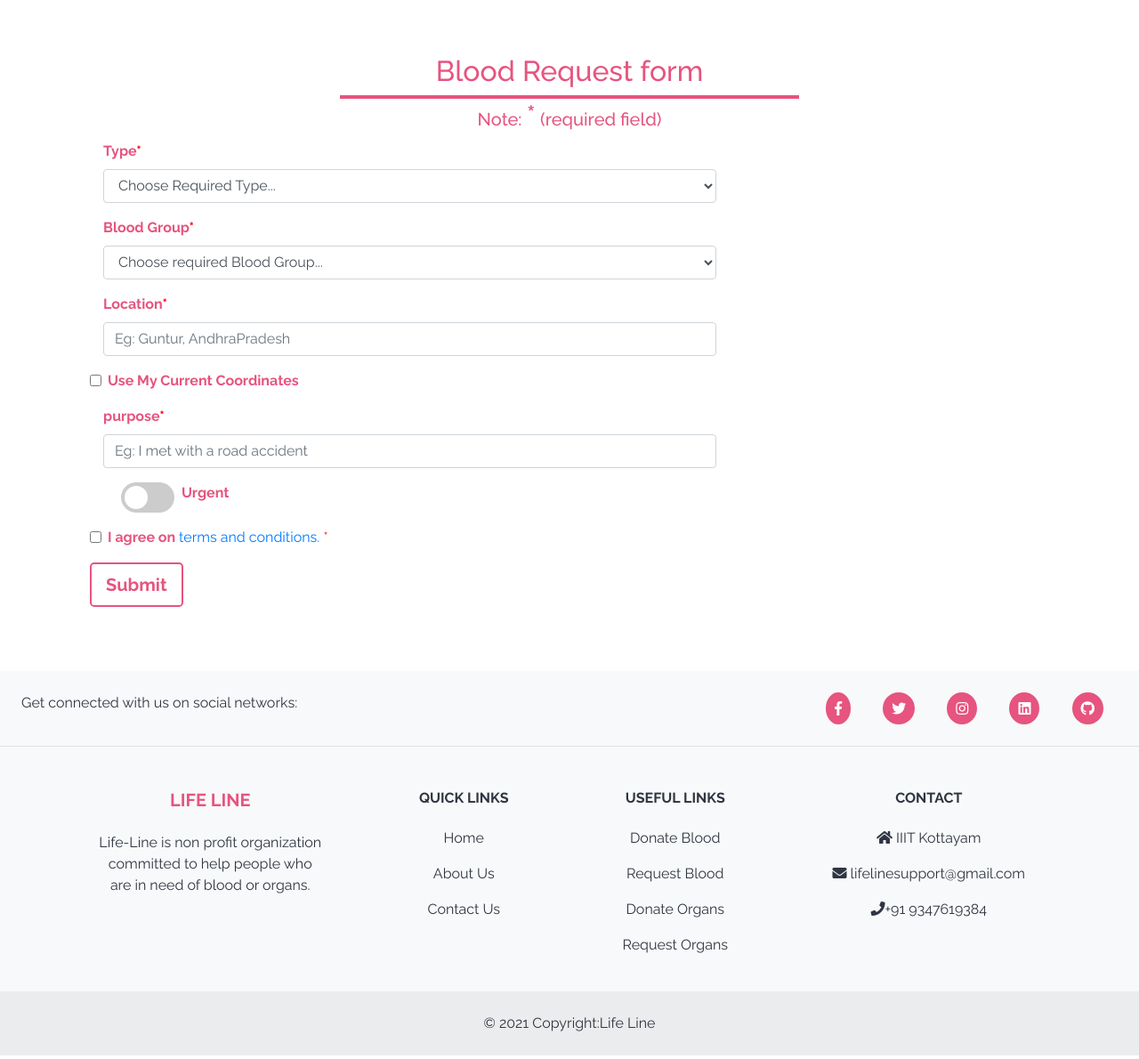
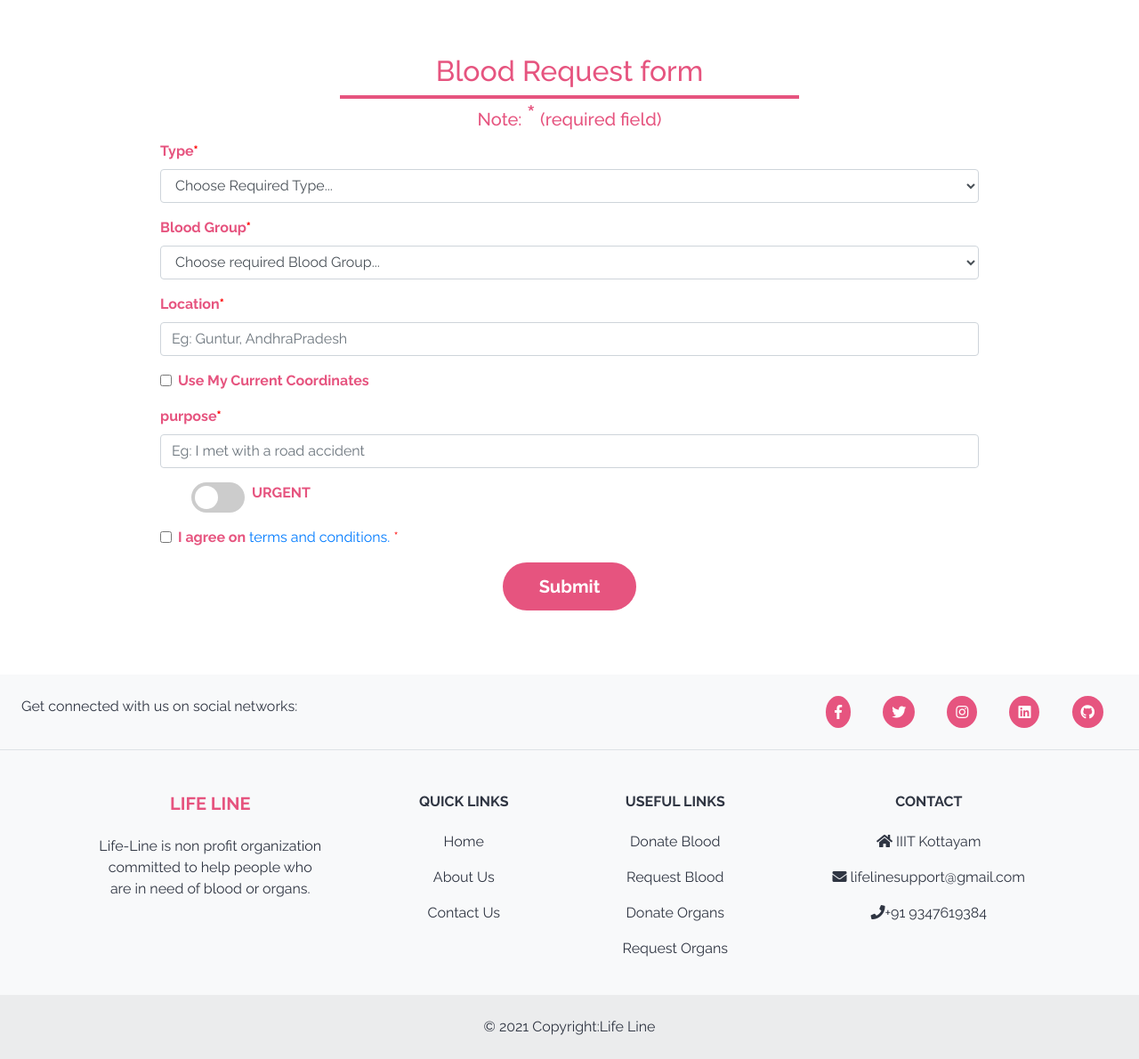
Before and after one commit to Life-line-iiitk/life-line, a PHP site: page /blood_request.html in a window 1280 px wide. Shown: the part 448-1638 px from the top of the page at 89% size. Run offline with PHP 8.4, Linux system fonts and the light colour scheme.

Commit message:
Updates to breq form

```diff
--- a/assets/styles/blood_request_styles.css
+++ b/assets/styles/blood_request_styles.css
@@ -29,17 +29,20 @@ hr.line{
 }
 
 .b{
-   color: var(--red);
-   border: 2px solid var(--red);
+   color: var(--white);
    font-weight: bold;
-   outline: var(--red);
+   background-color: var(--red);
+   border-radius:5rem;
+   padding: 0.7rem 2.5rem;
+   margin-left: auto;
+   margin-right: auto;
+   display:block
 }
 
 .b:hover{
-   color: var(--white);
-   background-color: var(--red);
-   font-weight: bold;
-   outline: var(--red);
+   transform: translateY(-0.5rem);
+   color:var(--white);
+   transition:all 0.6s
 }
 
 .note h5{
--- a/blood_request.html
+++ b/blood_request.html
@@ -107,32 +107,34 @@
     </div>
 
     <!--form starts-->
-    <div class="container frm">
-        <form class="needs-validation ml-3 mr-3" novalidate>
-
+    <div class="container">
+        <div class="row">
+            <div class="col-md-1"></div>
+            <div class="col-md-10">
+                <form class="needs-validation" novalidate>
                     <div class="form-group">
-                <div class="col-md-8">
-                    <label for="type" class="form-label"><b>Type<span style="color: red; font-size: 1.rem;">*</span></b></label>
+                        <label for="type" class="form-label"><b>Type<span
+                                    style="color: red; font-size: 1.rem;">*</span></b></label>
                         <select class="form-control" id="type" required>
                             <option selected disabled value="">Choose Required Type...</option>
                             <option value="blood">Blood</option>
-                        <option value="plasma" >Plasma</option>
+                            <option value="plasma">Plasma</option>
                             <option value="platelets">Platelets</option>
                         </select>
                         <div class="invalid-feedback">
                             Please fill this field.
                         </div>
                     </div>
-            </div>
 
 
                     <div class="form-group">
-                <div class="col-md-8">
-                    <label for="blood_group" class="form-label"><b>Blood Group<span style="color: red; font-size: 1.rem;">*</span></b></label>
+
+                        <label for="blood_group" class="form-label"><b>Blood Group<span
+                                    style="color: red; font-size: 1.rem;">*</span></b></label>
                         <select class="form-control" id="blood_group" required>
                             <option selected disabled value="">Choose required Blood Group...</option>
                             <option value="A+">A+</option>
-                        <option value="A-" >A-</option>
+                            <option value="A-">A-</option>
                             <option value="B+">B+</option>
                             <option value="B-">B-</option>
                             <option value="O+">O+</option>
@@ -143,35 +145,40 @@
                         <div class="invalid-feedback">
                             Please fill this field.
                         </div>
-                </div>
+
                     </div>
 
                     <div class="form-group">
-                <div class="col-md-8">
-                  <label for="validationCustom03"><b>Location<span style="color: red; font-size: 1.rem;">*</span></b></label>
-                  <input type="text" class="form-control" id="validationCustom03" placeholder="Eg: Guntur, AndhraPradesh" required>
+
+                        <label for="validationCustom03"><b>Location<span
+                                    style="color: red; font-size: 1.rem;">*</span></b></label>
+                        <input type="text" class="form-control" id="validationCustom03"
+                            placeholder="Eg: Guntur, AndhraPradesh" required>
                         <div class="invalid-feedback">
                             Please fill this field.
                         </div>
-                </div>
+
                     </div>
 
                     <div class="form-group form-check">
                         <label class="form-check-label">
                             <input class="form-check-input" type="checkbox" name="presentLocation" id="coordinates"
-                   required> <b>Use My Current Coordinates</b>
+                                required>
+                            <b>Use
+                                My Current Coordinates</b>
                         </label>
                     </div>
 
 
                     <div class="form-group">
-                <div class="col-md-8">
+
                         <label for="purpose"><b>purpose<span style="color: red; font-size: 1.rem;">*</span></b></label>
-                  <input type="text" class="form-control" id="purpose" placeholder="Eg: I met with a road accident" required>
+                        <input type="text" class="form-control" id="purpose"
+                            placeholder="Eg: I met with a road accident" required>
                         <div class="invalid-feedback">
                             Please fill this field.
                         </div>
-                </div>
+
                     </div>
 
                     <div class="tgl container-fluid">
@@ -185,38 +192,43 @@
                                 </div>
                             </li>
                             <li>
-                        <b class="ml-2">Urgent</b>
+                                <b class="ml-2">URGENT</b>
                             </li>
                         </ul>
                     </div>
 
                     <div class="form-group form-check">
                         <label class="form-check-label pl-10">
-                  <input class="form-check-input" type="checkbox" name="remember" required><b style="color: var(--red);">I  agree on </b><a href="terms.html" target="_blank"> terms and conditions. </a><span style="color: red; font-size: 1.rem;">*</span>
+                            <input class="form-check-input" type="checkbox" name="remember" required><b
+                                style="color: var(--red);">I
+                                agree on </b><a href="terms.html" target="_blank"> terms and conditions. </a><span
+                                style="color: red; font-size: 1.rem;">*</span>
                             <div class="valid-feedback">Valid.</div>
                             <div class="invalid-feedback">Check this checkbox to continue.</div>
                         </label>
                     </div>
 
                     <div class="">
-              <button type="submit" class="btn mb-4 btn-lg b" >Submit </button>
+                        <button type="submit" class="btn mb-4 btn-lg b">Submit </button>
                     </div>
 
                 </form>
+            </div>
+        </div>
+    </div>
 
-    </div>
 
 
     <script>
         // Example starter JavaScript for disabling form submissions if there are invalid fields
-      (function() {
+        (function () {
             'use strict';
-        window.addEventListener('load', function() {
+            window.addEventListener('load', function () {
                 // Fetch all the forms we want to apply custom Bootstrap validation styles to
                 var forms = document.getElementsByClassName('needs-validation');
                 // Loop over them and prevent submission
-          var validation = Array.prototype.filter.call(forms, function(form) {
-            form.addEventListener('submit', function(event) {
+                var validation = Array.prototype.filter.call(forms, function (form) {
+                    form.addEventListener('submit', function (event) {
                         if (form.checkValidity() === false) {
                             event.preventDefault();
                             event.stopPropagation();
@@ -326,52 +338,10 @@
             </div>
         </footer>
     </div>
-    <!--<nav class="navbar navbar-expand-lg navbar-dark fixed-top pl-5">
-        <a class="navbar-brand ml-4" href="#">
-            <h3 class="brand-name">Life Line</h3>
-        </a>
-        <button class="navbar-toggler" type="button" data-toggle="collapse" data-target="#navbarSupportedContent"
-            aria-controls="navbarSupportedContent" aria-expanded="false" aria-label="Toggle navigation">
-            <div class="toggle-btn"></div>
-            <div class="toggle-btn"></div>
-            <div class="toggle-btn"></div>
-        </button>
-        <div class="collapse navbar-collapse mr-5" id="navbarSupportedContent">
-            <ul class="navbar-nav ml-auto">
-                <li class="nav-item mt-1">
-                    <a class="nav-link" href="./index.html">Home</a>
-                </li>
-                <li class="nav-item mt-1">
-                    <a class="nav-link" href="./requests.html">Requests</a>
-                </li>
-                <li class="nav-item mt-1">
-                    <a class="nav-link" href="#">Donors</a>
-                </li>
-                <li class="nav-item dropdown mt-1">
-                    <a class="nav-link dropdown-toggle" href="#" id="navbarDropdown" role="button"
-                        data-toggle="dropdown" aria-haspopup="true" aria-expanded="false">
-                        Pages
-                    </a>
-                    <div class="dropdown-menu" aria-labelledby="navbarDropdown">
-                        <a class="dropdown-item" href="#">Donate Blood</a>
-                        <a class="dropdown-item" href="#">Request Blood</a>
-                        <div class="dropdown-divider"></div>
-                        <a class="dropdown-item" href="#">Donate Organs</a>
-                        <a class="dropdown-item" href="./organ_request_form.html">Request Organs</a>
-                        <div class="dropdown-divider"></div>
-                        <a class="dropdown-item" href="#">About Us</a>
-                        <a class="dropdown-item" href="#">Contact Us</a>
-                        <a class="dropdown-item" href="#">FAQ</a>
-                    </div>
-                </li>
 
-                <a href="./dashboard.html" class="btn sign-in mt-1 ml-2">Dashboard</a>
-                <a href="#" class="btn sign-up mt-1 ml-2">Logout</a>
-            </ul>
-        </div>
-    </nav>-->
     <script>
         AOS.init();
     </script>
 </body>
+
 </html>
```
Lines whose indentation alone changed are shown as unchanged.
